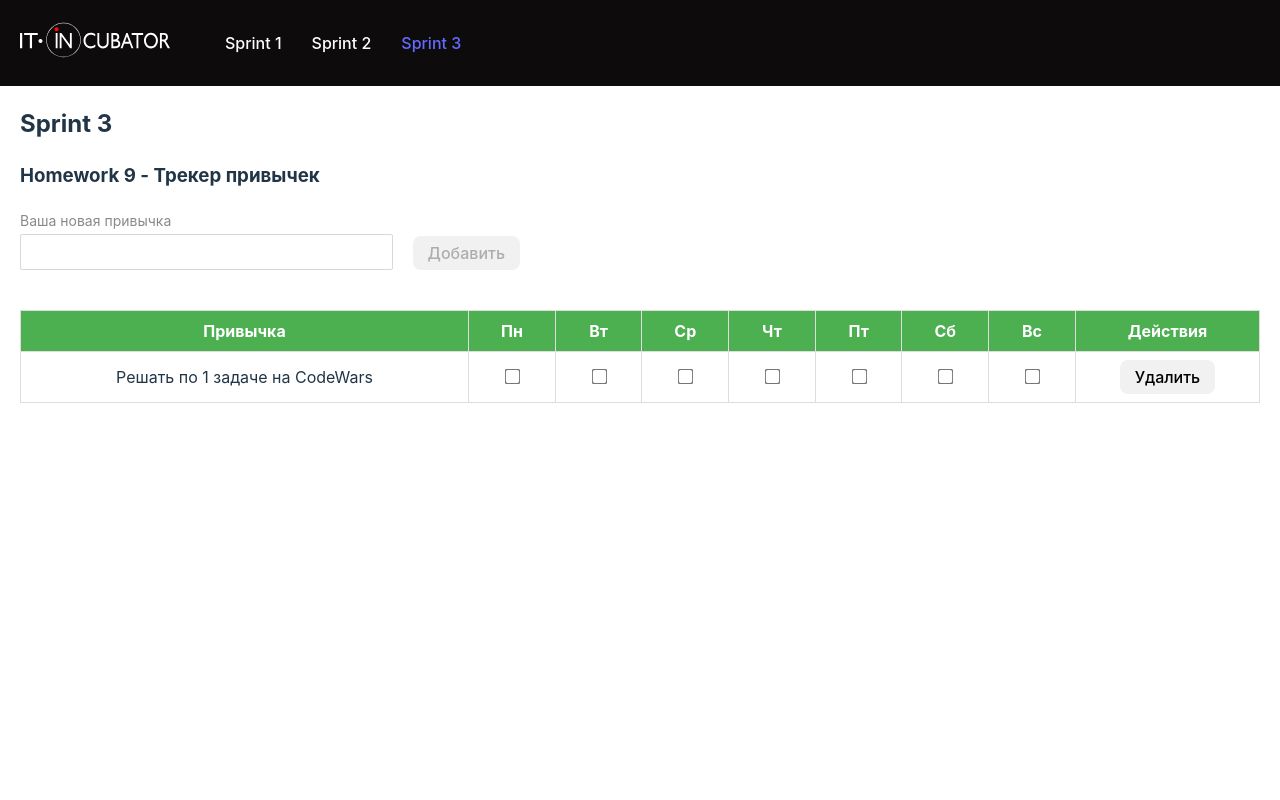
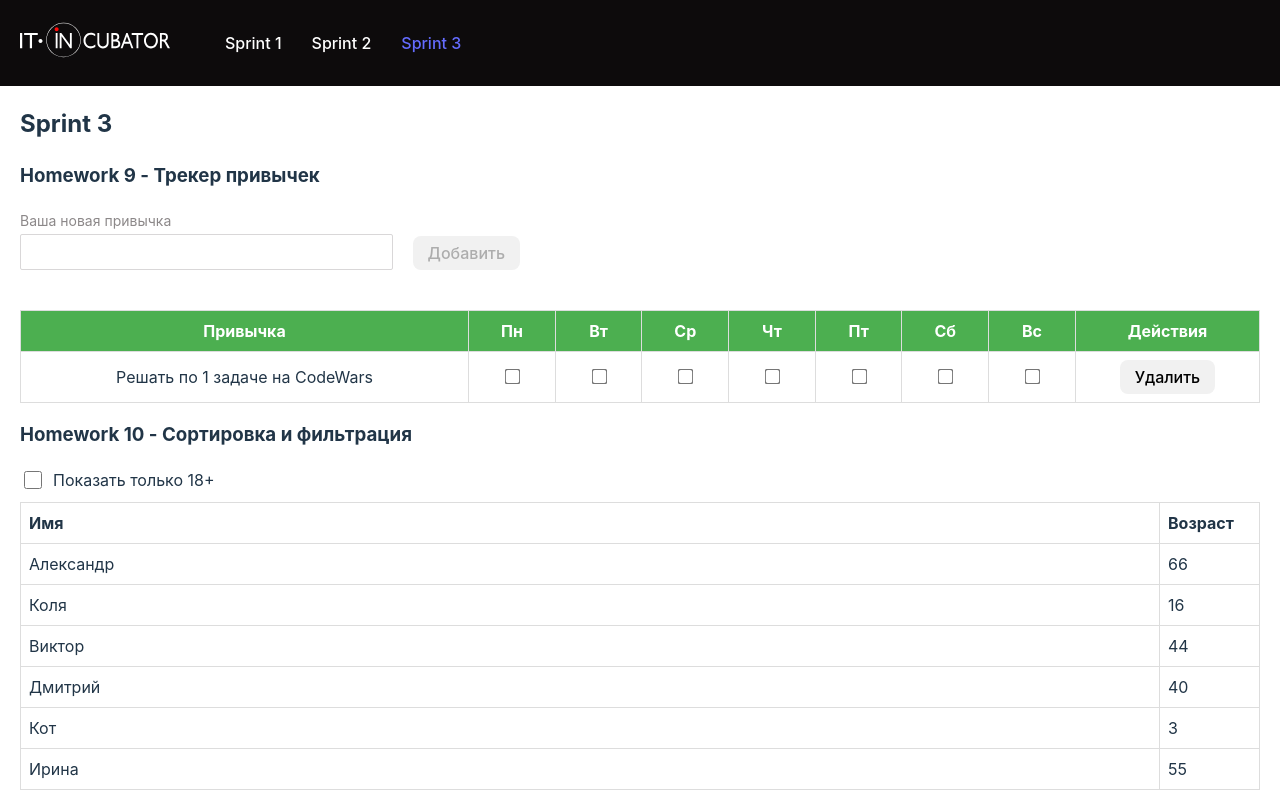
Before and after one commit to it-incubator/homework-front, a React (Vite) app: page /sprint-3 in a window 1280 px wide. Built offline with nearby package versions, Linux system fonts and the light colour scheme.

Commit message:
feat: add Homework 10

```diff
--- a/src/app/App.tsx
+++ b/src/app/App.tsx
@@ -9,13 +9,13 @@ export function App() {
   return (
     <BrowserRouter>
       <Header />
-      <div className="container">
+      <main className="container">
         <Routes>
           <Route path="/" element={<Sprint1 />} />
           <Route path="sprint-2" element={<Sprint2 />} />
           <Route path="sprint-3" element={<Sprint3 />} />
         </Routes>
-      </div>
+      </main>
     </BrowserRouter>
   )
 }
--- /dev/null
+++ b/src/homeworks/sprint-3/hw-10/Homework10.module.css
@@ -0,0 +1,35 @@
+.table {
+  width: 100%;
+  border-collapse: collapse;
+}
+
+th, td {
+  padding: 8px;
+  border: 1px solid #ddd;
+  text-align: left;
+}
+
+.thAge {
+  width: 100px;
+}
+
+.thAge:hover {
+  background-color: #f1f1f1;
+  cursor: pointer;
+  user-select: none;
+}
+
+.checkboxLabel {
+  display: flex;
+  align-items: center;
+  gap: 8px;
+  font-size: 16px;
+  cursor: pointer;
+  margin-bottom: 10px;
+}
+
+.checkbox {
+  width: 18px;
+  height: 18px;
+  cursor: pointer;
+}
--- /dev/null
+++ b/src/homeworks/sprint-3/hw-10/Homework10.tsx
@@ -0,0 +1,87 @@
+import { useState } from 'react'
+import s from './Homework10.module.css'
+
+/*
+ * Обычно сортировку и фильтрацию данных делают на сервере, но иногда бывает нужно сделать это на клиенте.
+ *
+ * 📝 Задача:
+ * 1. Реализовать сортировку по возрасту (по убыванию и возрастанию) при клике на заголовок "Возраст"
+ * - изначально отображаются исходные неотсортированные данные
+ * - при первом клике на заголовок "Возраст" данные сортируются по возрастанию (asc)
+ * - при втором клике на заголовок "Возраст" данные сортируются по убыванию (desc)
+ * - при третьем клике на заголовок "Возраст" отображаются исходные неотсортированные данные
+ *
+ * 2. Реализовать фильтрацию по возрасту (показать только 18+)
+ * - при клике на чекбокс "Показать только 18+" отображаются только те данные, у которых возраст >= 18 (согласно сортировке)
+ * - при повторном клике на чекбокс "Показать только 18+" отображаются все данные (согласно сортировке)
+ * */
+
+type Person = {
+  id: number
+  name: string
+  age: number
+}
+
+type SortDirection = 'asc' | 'desc'
+
+// Не меняйте исходные данные - они нужны для проверки!
+const initialData: Person[] = [
+  { id: 1, name: 'Александр', age: 66 },
+  { id: 2, name: 'Коля', age: 16 },
+  { id: 3, name: 'Виктор', age: 44 },
+  { id: 4, name: 'Дмитрий', age: 40 },
+  { id: 0, name: 'Кот', age: 3 },
+  { id: 5, name: 'Ирина', age: 55 },
+]
+
+export const Homework10 = () => {
+  const [sortDirection, setSortDirection] = useState<SortDirection | null>(null)
+  const [filterAdults, setFilterAdults] = useState(false)
+
+  const handleSort = () => {
+    // 📝 Завершите реализацию
+  }
+
+  const handleFilter = () => {
+    // 📝 Завершите реализацию
+  }
+
+  // 📝 Завершите реализацию
+  const sortedData = initialData
+
+  const arrow = sortDirection && (sortDirection === 'asc' ? '▲' : '▼')
+
+  return (
+    <section id="hw10">
+      <h3>Homework 10 - Сортировка и фильтрация</h3>
+      <label className={s.checkboxLabel}>
+        <input
+          id="hw-10-filter-checkbox"
+          type="checkbox"
+          checked={filterAdults}
+          onChange={handleFilter}
+          className={s.checkbox}
+        />
+        Показать только 18+
+      </label>
+      <table className={s.table}>
+        <thead>
+          <tr>
+            <th>Имя</th>
+            <th id="hw-10-sort-button" className={s.thAge} role="button" tabIndex={0} onClick={handleSort}>
+              Возраст {arrow}
+            </th>
+          </tr>
+        </thead>
+        <tbody>
+          {sortedData.map((person) => (
+            <tr key={person.id} id={`hw-10-person-${person.id}`}>
+              <td>{person.name}</td>
+              <td>{person.age}</td>
+            </tr>
+          ))}
+        </tbody>
+      </table>
+    </section>
+  )
+}
--- a/src/homeworks/sprint-3/sprint-3.tsx
+++ b/src/homeworks/sprint-3/sprint-3.tsx
@@ -1,10 +1,12 @@
 import { Homework9 } from './hw-9/Homework9.tsx'
+import { Homework10 } from './hw-10/Homework10.tsx'
 
 export const Sprint3 = () => {
   return (
     <div>
       <h2>Sprint 3</h2>
       <Homework9 />
+      <Homework10 />
     </div>
   )
 }
--- a/src/index.css
+++ b/src/index.css
@@ -34,6 +34,10 @@ body {
   margin: 0;
   min-width: 320px;
   min-height: 100vh;
+}
+
+main {
+  padding-bottom: 30px;
 }
 
 h1 {
```
Also changed, not shown: src/shared/utils/local-storage-utils.ts (added, +34 -0 lines).
